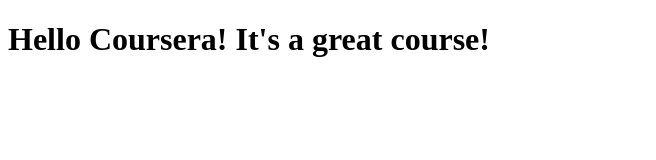
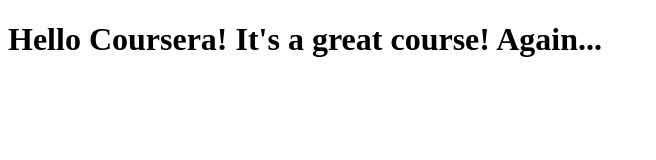
Before and after one commit to meilung/coursera-test, a plain HTML site: page site/index.html in a window 1280 px wide. Shown: the whole page, without its empty margins (0-656 px from the left). Drawn offline with Linux system fonts and the light colour scheme.

Commit message:
Small add

```diff
--- a/site/index.html
+++ b/site/index.html
@@ -4,6 +4,6 @@
 	<title>Hello Coursera</title>
 </head>
 <body>
-<H1>Hello Coursera! It's a great course!</H1>
+<H1>Hello Coursera! It's a great course! Again...</H1>
 </body>
 </html>
```
